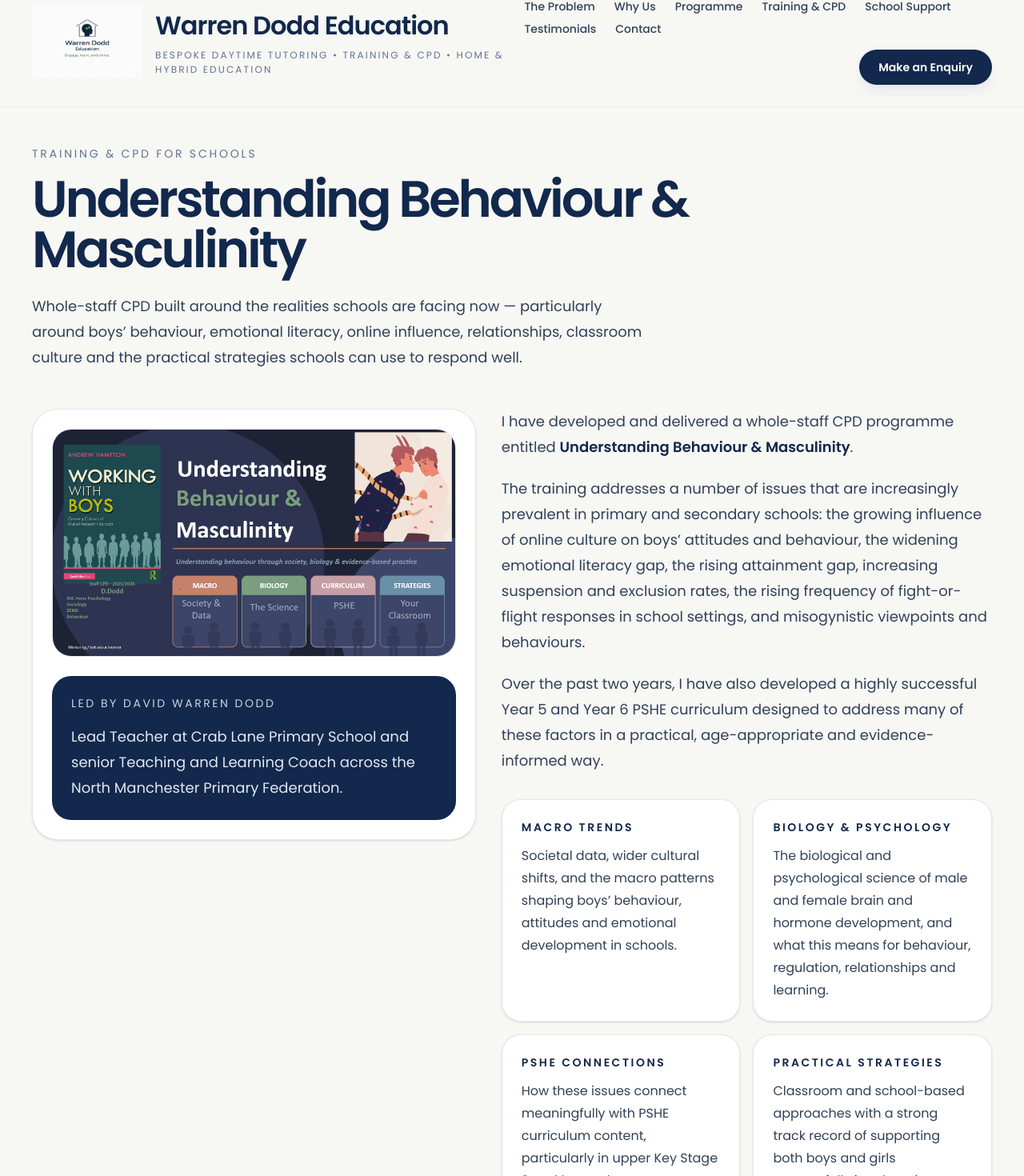
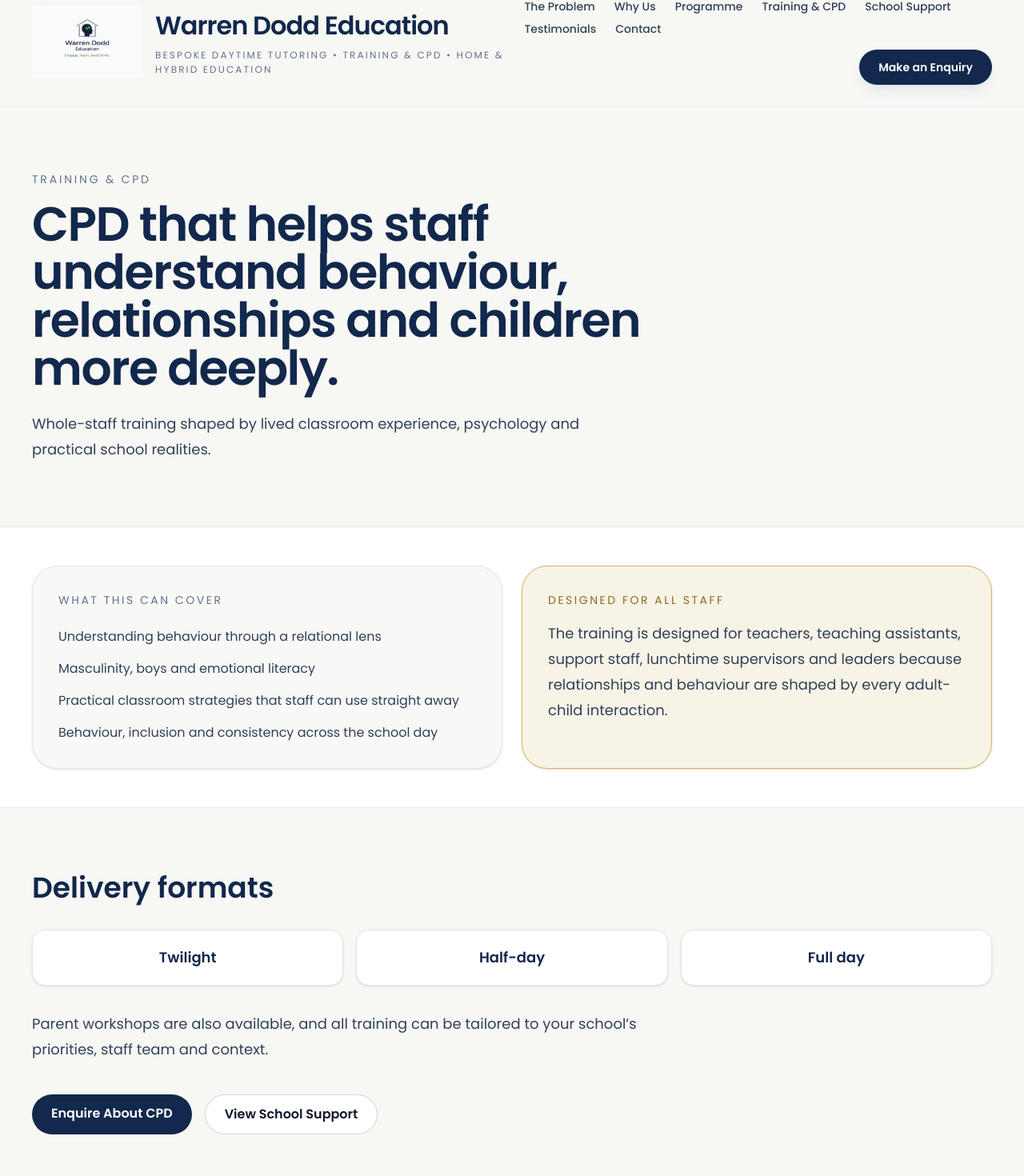
Before and after one commit to davedodd89-ai/warren-dodd-education, a Next.js app: page /cpd in a window 1280 px wide. Shown: the part 29-1499 px from the top of the page at 80% size. Built offline with nearby package versions, Linux system fonts and the light colour scheme.

Commit message:
fix lowercase app routes and update pages

```diff
--- a/app/SiteHeader.tsx
+++ b/app/SiteHeader.tsx
@@ -1,3 +1,4 @@
+
 import Image from "next/image";
 
 export default function SiteHeader() {
--- a/app/contact/page.tsx
+++ b/app/contact/page.tsx
@@ -1,3 +1,4 @@
+
 import SiteHeader from "../SiteHeader";
 
 export default function ContactPage() {
--- a/app/cpd/page.tsx
+++ b/app/cpd/page.tsx
@@ -1,123 +1,91 @@
-import Image from "next/image";
+import Link from "next/link";
 import SiteHeader from "../SiteHeader";
 
 export default function CpdPage() {
-  const trainingAreas = [
-    {
-      title: "Macro trends",
-      text: "Societal data, wider cultural shifts, and the macro patterns shaping boys’ behaviour, attitudes and emotional development in schools.",
-    },
-    {
-      title: "Biology & psychology",
-      text: "The biological and psychological science of male and female brain and hormone development, and what this means for behaviour, regulation, relationships and learning.",
-    },
-    {
-      title: "PSHE connections",
-      text: "How these issues connect meaningfully with PSHE curriculum content, particularly in upper Key Stage 2 and beyond.",
-    },
-    {
-      title: "Practical strategies",
-      text: "Classroom and school-based approaches with a strong track record of supporting both boys and girls successfully in education.",
-    },
+  const offerItems = [
+    "Understanding behaviour through a relational lens",
+    "Masculinity, boys and emotional literacy",
+    "Practical classroom strategies that staff can use straight away",
+    "Behaviour, inclusion and consistency across the school day",
   ];
 
+  const formats = ["Twilight", "Half-day", "Full day"];
+
   return (
-    <main className="min-h-screen bg-[#F7F7F4] text-slate-900">
+    <div className="min-h-screen bg-[#F7F7F4] text-slate-900">
       <SiteHeader />
 
-      <section className="relative mx-auto max-w-7xl overflow-hidden px-6 pb-16 pt-10 md:px-10 lg:pb-20 lg:pt-12">
-        <div className="pointer-events-none absolute inset-0 -z-10 flex items-start justify-end">
-          <Image
-            src="/logo.png"
-            alt=""
-            width={1400}
-            height={1400}
-            className="mt-[-140px] mr-[-90px] h-auto w-[720px] object-contain opacity-[0.04] md:w-[860px] xl:w-[1040px]"
-            priority
-          />
+      <section className="mx-auto max-w-7xl px-6 py-16 md:px-10 lg:py-20">
+        <p className="text-sm uppercase tracking-[0.2em] text-slate-500">
+          Training &amp; CPD
+        </p>
+        <h1 className="mt-4 max-w-4xl text-4xl font-semibold tracking-tight text-[#12284C] md:text-6xl">
+          CPD that helps staff understand behaviour, relationships and children more deeply.
+        </h1>
+        <p className="mt-6 max-w-3xl text-lg leading-8 text-slate-700">
+          Whole-staff training shaped by lived classroom experience, psychology and practical school realities.
+        </p>
+      </section>
+
+      <section className="border-y border-slate-200 bg-white">
+        <div className="mx-auto grid max-w-7xl gap-6 px-6 py-12 md:grid-cols-2 md:px-10">
+          <div className="rounded-[2rem] border border-slate-200 bg-[#F8F8F6] p-8 shadow-sm">
+            <p className="text-sm uppercase tracking-[0.18em] text-slate-500">
+              What this can cover
+            </p>
+            <div className="mt-6 space-y-4 text-slate-700">
+              {offerItems.map((item) => (
+                <p key={item}>{item}</p>
+              ))}
+            </div>
           </div>
 
-        <div className="max-w-4xl">
-          <p className="text-sm uppercase tracking-[0.2em] text-slate-500">
-            Training &amp; CPD for schools
+          <div className="rounded-[2rem] border border-[#D8B35B] bg-[#F8F3E7] p-8 shadow-sm">
+            <p className="text-sm uppercase tracking-[0.18em] text-[#8B6B1F]">
+              Designed for all staff
             </p>
-          <h1 className="mt-4 text-[2.4rem] font-semibold leading-[0.98] tracking-[-0.05em] text-[#12284C] md:text-[3.5rem] xl:text-[4rem]">
-            Understanding Behaviour &amp; Masculinity
-          </h1>
-          <p className="mt-6 max-w-3xl text-lg leading-8 text-slate-700">
-            Whole-staff CPD built around the realities schools are facing now — particularly around boys’ behaviour, emotional literacy, online influence, relationships, classroom culture and the practical strategies schools can use to respond well.
-          </p>
-        </div>
-
-        <div className="mt-12 grid gap-8 lg:grid-cols-[0.95fr_1.05fr] lg:items-start">
-          <div className="rounded-[2rem] border border-slate-200 bg-white p-6 shadow-sm">
-            <div className="overflow-hidden rounded-[1.5rem] border border-slate-200 bg-[#F8F8F6]">
-              <Image
-                src="/training-behaviour.jpg"
-                alt="Understanding Behaviour and Masculinity training visual"
-                width={1200}
-                height={900}
-                className="h-auto w-full object-cover"
-              />
-            </div>
-
-            <div className="mt-6 rounded-[1.5rem] bg-[#12284C] p-6 text-white">
-              <p className="text-sm uppercase tracking-[0.18em] text-slate-300">
-                Led by David Warren Dodd
-              </p>
-              <p className="mt-4 text-lg leading-8 text-slate-200">
-                Lead Teacher at Crab Lane Primary School and senior Teaching and Learning Coach across the North Manchester Primary Federation.
+            <p className="mt-4 text-lg leading-8 text-slate-700">
+              The training is designed for teachers, teaching assistants, support staff, lunchtime supervisors and leaders because relationships and behaviour are shaped by every adult-child interaction.
             </p>
           </div>
         </div>
+      </section>
 
-          <div>
-            <p className="text-lg leading-8 text-slate-700">
-              I have developed and delivered a whole-staff CPD programme entitled{" "}
-              <span className="font-semibold text-[#12284C]">
-                Understanding Behaviour &amp; Masculinity
-              </span>.
-            </p>
+      <section className="mx-auto max-w-7xl px-6 py-16 md:px-10 lg:py-20">
+        <h2 className="text-3xl font-semibold text-[#12284C] md:text-4xl">
+          Delivery formats
+        </h2>
 
-            <p className="mt-5 text-lg leading-8 text-slate-700">
-              The training addresses a number of issues that are increasingly prevalent in primary and secondary schools: the growing influence of online culture on boys’ attitudes and behaviour, the widening emotional literacy gap, the rising attainment gap, increasing suspension and exclusion rates, the rising frequency of fight-or-flight responses in school settings, and misogynistic viewpoints and behaviours.
-            </p>
-
-            <p className="mt-5 text-lg leading-8 text-slate-700">
-              Over the past two years, I have also developed a highly successful Year 5 and Year 6 PSHE curriculum designed to address many of these factors in a practical, age-appropriate and evidence-informed way.
-            </p>
-
-            <div className="mt-8 grid gap-4 md:grid-cols-2">
-              {trainingAreas.map((item) => (
+        <div className="mt-8 grid gap-4 sm:grid-cols-3">
+          {formats.map((item) => (
             <div
-                  key={item.title}
-                  className="rounded-[1.5rem] border border-slate-200 bg-white p-6 shadow-sm"
+              key={item}
+              className="rounded-2xl border border-slate-200 bg-white p-5 text-center shadow-sm"
             >
-                  <p className="text-sm font-semibold uppercase tracking-[0.18em] text-[#12284C]">
-                    {item.title}
-                  </p>
-                  <p className="mt-3 leading-7 text-slate-700">{item.text}</p>
+              <p className="text-lg font-semibold text-[#12284C]">{item}</p>
             </div>
           ))}
         </div>
 
-            <div className="mt-8 flex flex-col gap-4 sm:flex-row">
-              <a
+        <p className="mt-8 max-w-3xl text-lg leading-8 text-slate-700">
+          Parent workshops are also available, and all training can be tailored to your school’s priorities, staff team and context.
+        </p>
+
+        <div className="mt-10 flex flex-col gap-4 sm:flex-row">
+          <Link
             href="/contact"
-                className="rounded-full bg-[#12284C] px-7 py-4 text-center font-semibold text-white transition hover:-translate-y-0.5"
+            className="inline-flex rounded-full bg-[#12284C] px-6 py-3 font-semibold text-white transition hover:-translate-y-0.5"
           >
             Enquire About CPD
-              </a>
-              <a
+          </Link>
+          <Link
             href="/schools"
-                className="rounded-full border border-slate-300 bg-white px-7 py-4 text-center font-semibold text-slate-900 transition hover:bg-slate-100"
+            className="inline-flex rounded-full border border-slate-300 bg-white px-6 py-3 font-semibold text-slate-900 transition hover:bg-slate-100"
           >
             View School Support
-              </a>
-            </div>
-          </div>
+          </Link>
         </div>
       </section>
-    </main>
+    </div>
   );
 }
--- a/app/globals.css
+++ b/app/globals.css
@@ -1,3 +1,4 @@
+
 @import "tailwindcss";
 
 html {
```
Also changed, not shown: app/page.tsx (+9 -9 lines), app/schools/page.tsx (+58 -48 lines). Lines whose indentation alone changed are shown as unchanged.
